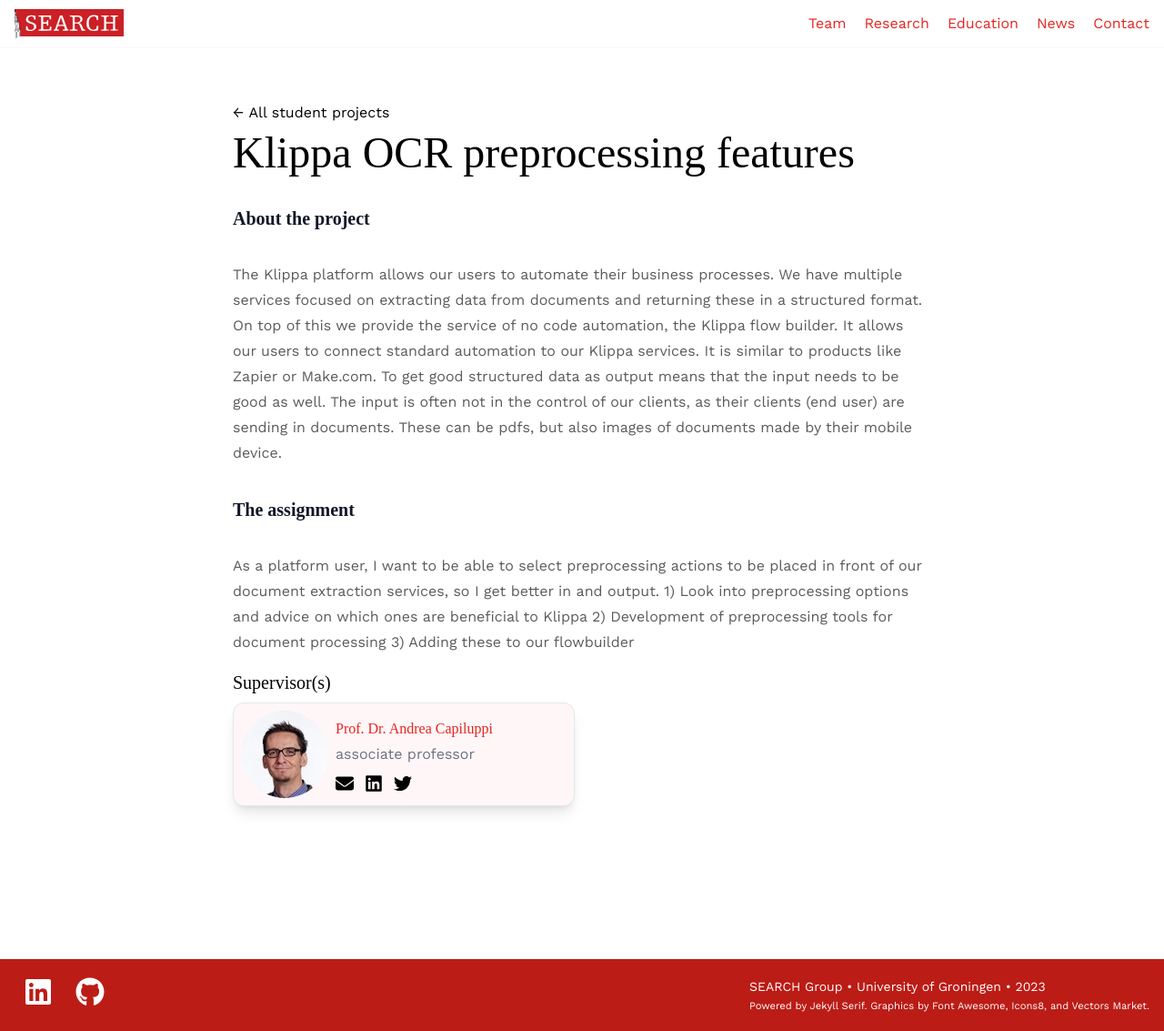
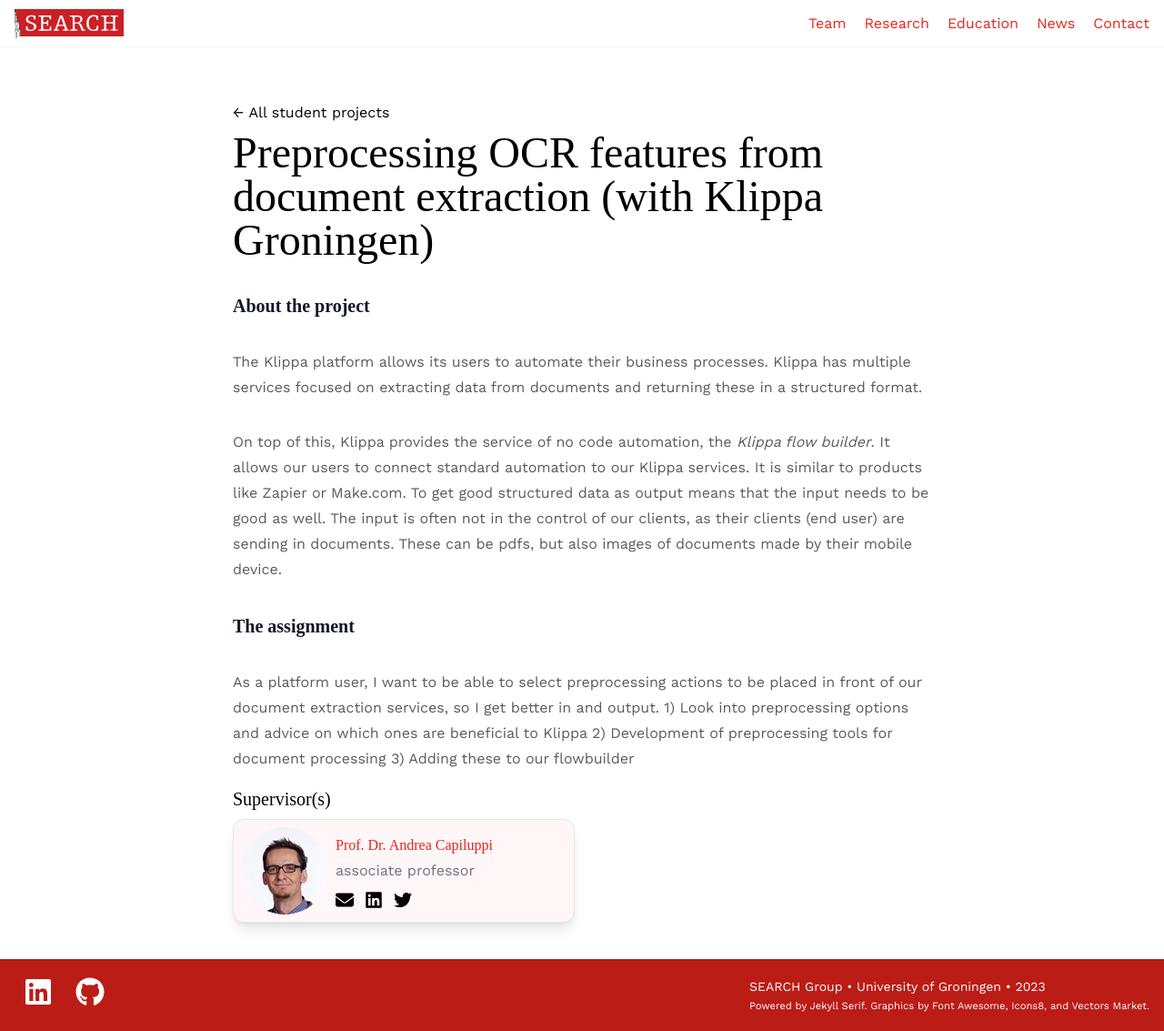
Before and after one commit to search-rug/search-rug.github.io, a Jekyll site: the page built from _sprojects/capiluppi-5.md, in a window 1280 px wide and 1133 px high. Shown: the whole window at 91% size. Built offline with Jekyll 4.4.1, drawn with Linux system fonts in a browser that asks for light colours; some web fonts are replaced.

Commit message:
Update capiluppi-5.md

```diff
--- a/_sprojects/capiluppi-5.md
+++ b/_sprojects/capiluppi-5.md
@@ -5,24 +5,25 @@
 is_group: false
 keywords:
 - software development
-- components
+- data extraction
+- OCR
 posted: 2024-01-29
 description: Klippa OCR preprocessing features
 contact:
   header: Supervisor(s)
   members:
   - a.capiluppi@rug.nl
-title: Klippa OCR preprocessing features
+title: Preprocessing OCR features from document extraction (with Klippa Groningen)
 types:
 - BSc
 ---
 
 ### About the project
-The Klippa platform allows our users to automate their business processes.
-We have multiple services focused on extracting data from documents and returning these in
-a structured format. On top of this we provide the service of no code automation, the Klippa flow builder. It allows
-our users to connect standard automation to our Klippa services. It is similar to products like
-Zapier or Make.com. To get good structured data as output means that the input needs to be good as well.
+The Klippa platform allows its users to automate their business processes.
+Klippa has multiple services focused on extracting data from documents and returning these in
+a structured format.
+
+On top of this, Klippa provides the service of no code automation, the *Klippa flow builder*. It allows our users to connect standard automation to our Klippa services. It is similar to products like Zapier or Make.com. To get good structured data as output means that the input needs to be good as well.
 The input is often not in the control of our clients, as their clients (end user) are sending in
 documents. These can be pdfs, but also images of documents made by their mobile device.
 
```
